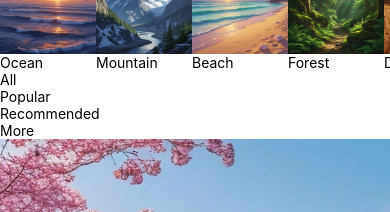
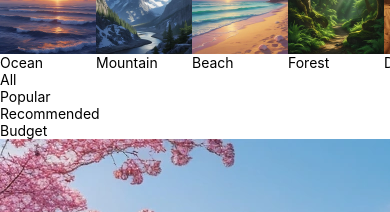
Before and after one commit to shafiqshams/travel-app-ui, a React Native app: screen /Home in a window 390 px wide. Shown: the part 1160-1372 px from the top of the page. Built offline with nearby package versions, Linux system fonts and the light colour scheme.

Commit message:
feat(home): lifting the selected filter state up to home

```diff
--- a/src/components/FilterBar.tsx
+++ b/src/components/FilterBar.tsx
@@ -2,9 +2,13 @@ import clsx from "clsx";
 import React from "react";
 import { Text, TouchableOpacity, View } from "react-native";
 
-const FilterBar = () => {
-  const filters = ["All", "Popular", "Recommended", "More"];
-  const [selectedFilter, setSelectedFilter] = React.useState<string>("Popular");
+interface FilterBarProps {
+  selectedFilter: string;
+  onSelectFilter: (filter: string) => void;
+}
+
+const FilterBar = ({ selectedFilter, onSelectFilter }: FilterBarProps) => {
+  const filters = ["All", "Popular", "Recommended", "Budget"];
 
   return (
     <View className="flex flex-row justify-around items-center my-8 p-1 bg-neutral-100 rounded-full">
@@ -13,7 +17,7 @@ const FilterBar = () => {
 
         return (
           <TouchableOpacity
-            onPress={() => setSelectedFilter(filter)}
+            onPress={() => onSelectFilter(filter)}
             className={clsx(
               "p-4 my-1 rounded-full",
               isSelected && "bg-red-300",
--- a/src/screens/HomeScreen.tsx
+++ b/src/screens/HomeScreen.tsx
@@ -12,6 +12,7 @@ import { filterDestinations } from "../utils/destinations";
 
 const HomeScreen = () => {
   const [searchText, setSearchText] = useState<string>("");
+  const [selectedFilter, setSelectedFilter] = useState<string>("All");
   const debounceSearch = useDebounce(searchText);
   const filteredDestinations = filterDestinations(destinations, debounceSearch);
 
@@ -37,7 +38,10 @@ const HomeScreen = () => {
         <CategoryList categories={categories} />
 
         {/* FilterBar */}
-        <FilterBar />
+        <FilterBar
+          selectedFilter={selectedFilter}
+          onSelectFilter={(filter) => setSelectedFilter(filter)}
+        />
 
         {/* Destinations */}
         <DestinationList destinations={filteredDestinations} />
```
